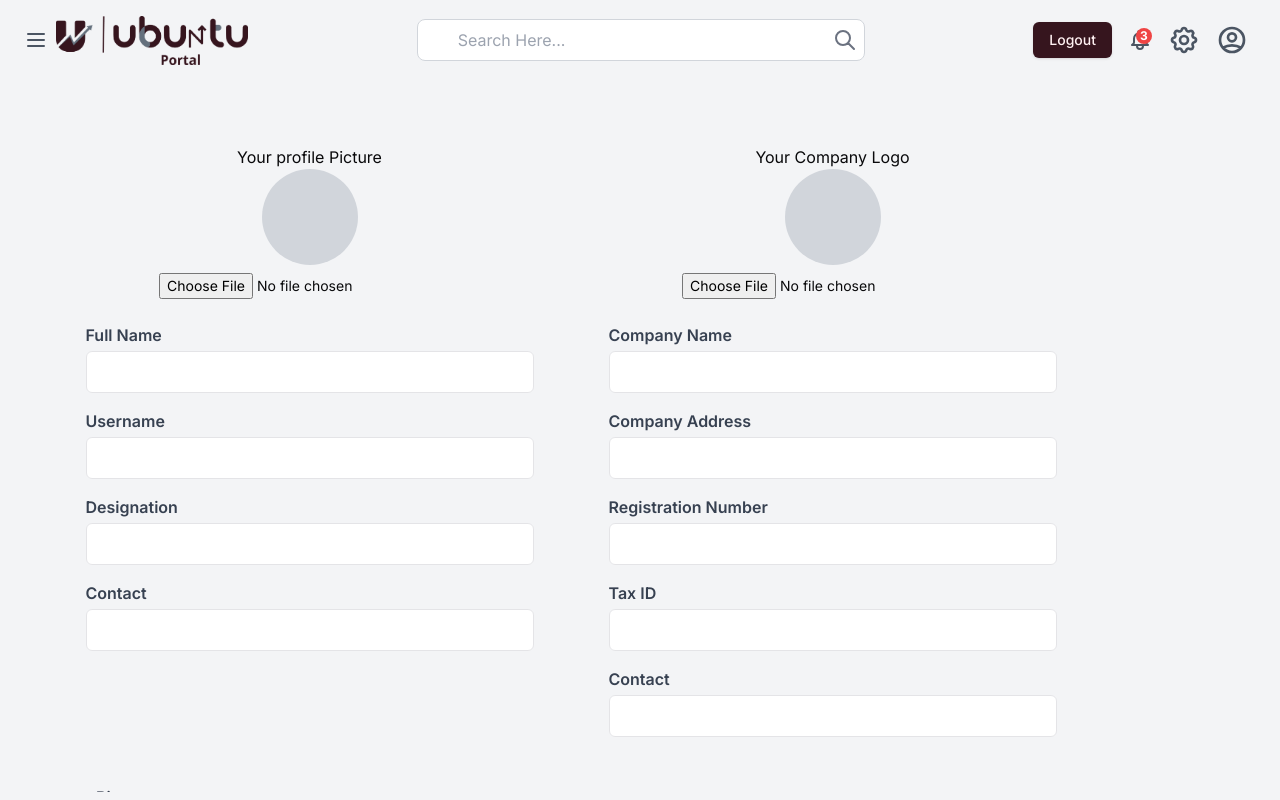
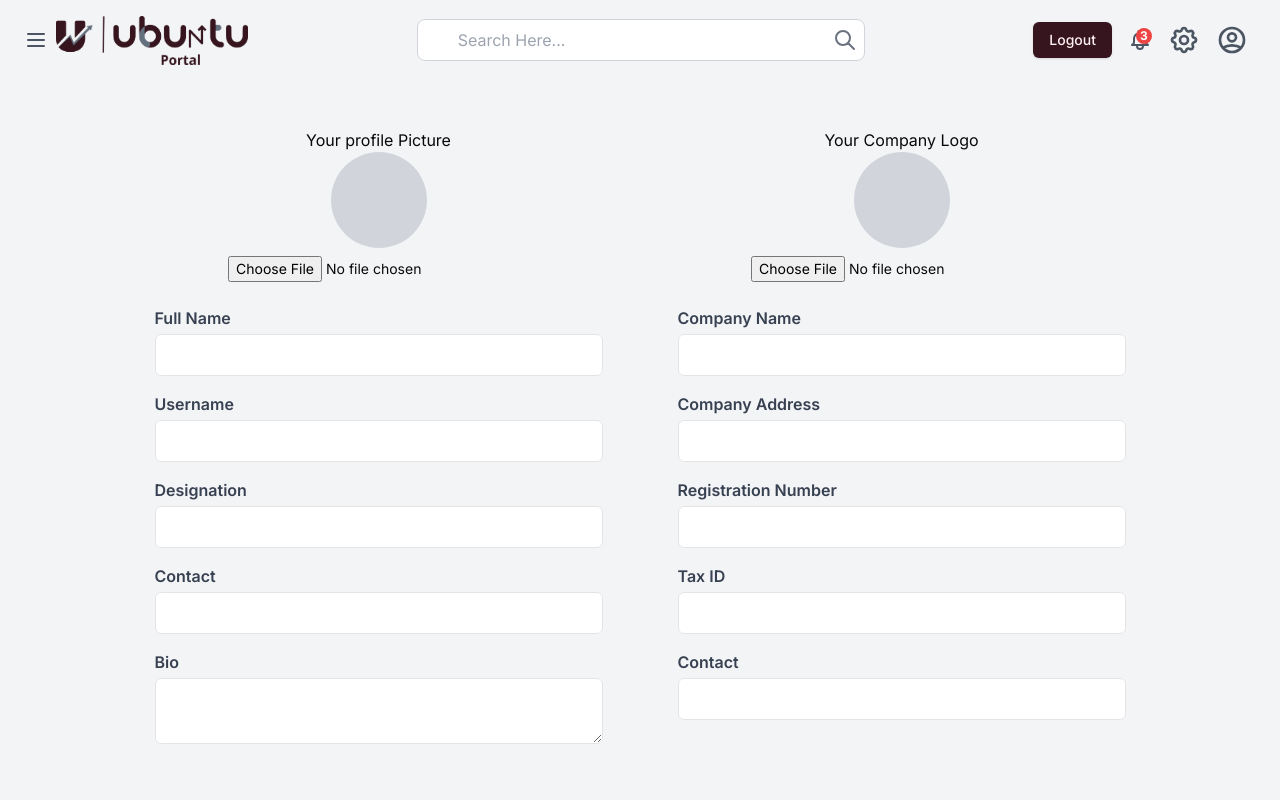
Before and after one commit to ubuntuportal/ubuntu_portal, a Next.js app in the folder ubuntu_portal_frontend/: page /supplier/dashboard/profile/edit-profile in a window 1280 px wide. Built offline with nearby package versions, Linux system fonts and the light colour scheme.

Commit message:
complete order form

```diff
--- a/ubuntu_portal_frontend/app/supplier/dashboard/profile/edit-profile/page.tsx
+++ b/ubuntu_portal_frontend/app/supplier/dashboard/profile/edit-profile/page.tsx
@@ -1,24 +1,22 @@
 import ProfileFormA from "@/components/supplier/Dashboard/profile/edit-profile/ProfileFormA";
 import ProfileFormB from "@/components/supplier/Dashboard/profile/edit-profile/ProfileFormB";
-import ProfileFormC from "@/components/supplier/Dashboard/profile/edit-profile/ProfileFormC";
+import { Button } from "@/components/ui/button";
 import React from "react";
 
 function EditProfile() {
   return (
-    <div className="m-8 p-8 bg-transparent w-full">
-      <div>
-        {" "}
-        <div className="flex grid-row-2 gap-x-8">
-          <div className="w-[491px]">
-            <ProfileFormA />
-          </div>
-          <div className="w-[491px]">
-            <ProfileFormB />
-          </div>
+    <div className="flex flex-col items-center justify-center min-h-screen p-4 bg-transparent">
+      <div className="grid grid-cols-1 gap-y-8 md:grid-cols-2 md:gap-x-8">
+        <div className="w-full md:w-[491px]">
+          <ProfileFormA />
         </div>
-        <div>
-          <ProfileFormC />
+        <div className="w-full md:w-[491px]">
+          <ProfileFormB />
         </div>
+      </div>
+      <div className="mt-8 flex space-x-4">
+        <Button>Reset</Button>
+        <Button className="bg-white text-black">Submit</Button>
       </div>
     </div>
   );
--- a/ubuntu_portal_frontend/components/supplier/Dashboard/Main/Chart.tsx
+++ b/ubuntu_portal_frontend/components/supplier/Dashboard/Main/Chart.tsx
@@ -113,8 +113,8 @@ const RevenueChart = () => {
             verticalAlign="top"
             wrapperStyle={{ paddingTop: "10px", paddingBottom: "30px" }}
           />
-          <Line type="monotone" dataKey="2023" stroke="green" strokeWidth={5} />
-          <Line type="monotone" dataKey="2024" stroke="red" strokeWidth={5} />
+          <Line type="monotone" dataKey="2023" stroke="green" strokeWidth={2} />
+          <Line type="monotone" dataKey="2024" stroke="red" strokeWidth={2} />
         </LineChart>
       </ResponsiveContainer>
     </div>
--- a/ubuntu_portal_frontend/components/supplier/Dashboard/profile/edit-profile/ProfileFormA.tsx
+++ b/ubuntu_portal_frontend/components/supplier/Dashboard/profile/edit-profile/ProfileFormA.tsx
@@ -1,5 +1,6 @@
 "use client";
 import React, { useState } from "react";
+import ProfileFormC from "./ProfileFormC";
 
 const ProfileFormA: React.FC = () => {
   const [image, setImage] = useState<string | null>(null);
@@ -26,7 +27,7 @@ const ProfileFormA: React.FC = () => {
   };
 
   return (
-    <div className="max-w-md mx-auto">
+    <div className="items-center max-w-md mx-auto">
       {/* Image Upload */}
       <div className="flex flex-col items-center mb-6">
         <p>Your profile Picture</p>
@@ -101,6 +102,7 @@ const ProfileFormA: React.FC = () => {
           className="w-full px-3 py-2 border rounded-md"
         />
       </div>
+      <ProfileFormC />
     </div>
   );
 };
--- a/ubuntu_portal_frontend/components/supplier/Dashboard/profile/edit-profile/ProfileFormC.tsx
+++ b/ubuntu_portal_frontend/components/supplier/Dashboard/profile/edit-profile/ProfileFormC.tsx
@@ -15,7 +15,7 @@ const ProfileFormC: React.FC = () => {
   };
 
   return (
-    <div className="m-8 w-[620]">
+    <div className=" w-full">
       {/* Bio Section */}
       <div className="mb-4">
         <label className="block text-gray-700 font-semibold mb-1">Bio</label>
@@ -23,7 +23,7 @@ const ProfileFormC: React.FC = () => {
           name="bio"
           value={formData.bio}
           onChange={handleChange}
-          className="w-full px-3 py-2 border rounded-md"
+          className="w-full h-fit px-3 py-2 border rounded-md"
         />
       </div>
     </div>
```
